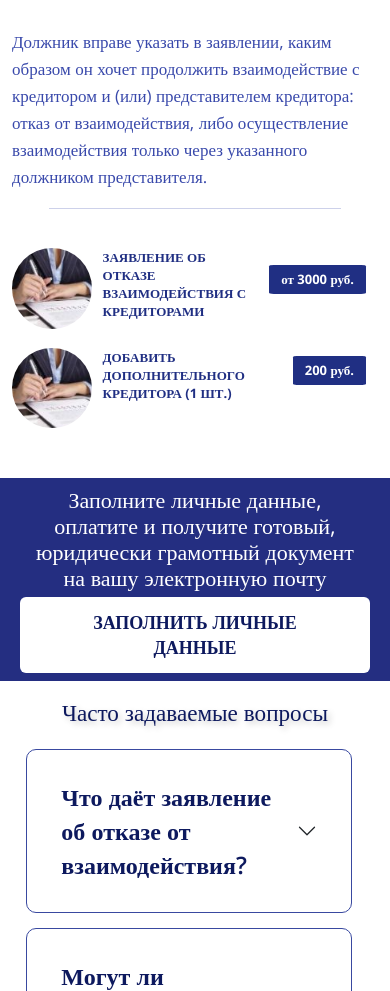
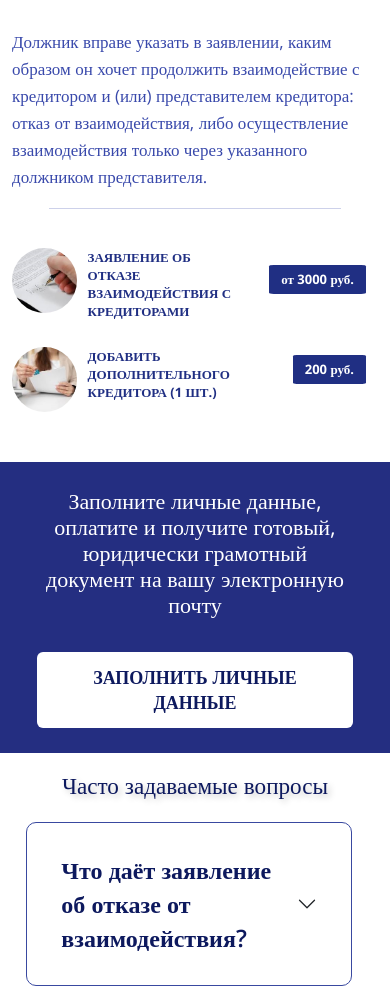
Before and after one commit to LPY-15/tverdoepravo1, a Django app: page /main_page/refusal/ in a window 390 px wide. Shown: the part 1866-2857 px from the top of the page. Run offline with Django 5.2, Linux system fonts and the light colour scheme; some libraries are stand-ins or nearby versions.

Commit message:
minor scaling fixes

```diff
--- a/main_page/static/main_page/css/expertise.css
+++ b/main_page/static/main_page/css/expertise.css
@@ -214,7 +214,7 @@ body {
 
 .text h2 {
     color: #333333;
-    font-size: 35px;
+    font-size: 32px;
     line-height: 45.5px;
     margin:0px 0px 20px;
     font-weight: 700;
--- a/main_page/static/main_page/css/refusal.css
+++ b/main_page/static/main_page/css/refusal.css
@@ -227,7 +227,7 @@ body {
 
 @media (max-width:1100px) {
     .pricing .article img {
-        max-width: 80px;
+        max-width: 65px;
     }
 }
 
@@ -275,7 +275,7 @@ body {
     font-size: 22px;
     line-height: 26px;
     font-weight: 400;
-    margin: 0% 2% 2% 2%;
+    margin: 5%;
 }
 
 .blue-line .btn {
@@ -287,6 +287,7 @@ body {
     text-transform: uppercase;
     padding: 13px 30px;
     border-width: 0px;
+    margin: 5%;
 }
 
 .faq {
--- a/main_page/templates/main_page/refusal.html
+++ b/main_page/templates/main_page/refusal.html
@@ -343,14 +343,14 @@
             <div class="container">
                 <div class="row">
                     <div class="col-lg-6 article">
-                        <img src="{% static 'main_page/img/hover1.jpg' %}" alt="phone">
+                        <img src="{% static 'main_page/img/refusal1.jpeg' %}" alt="phone">
                         <div class="article-text">
                             <h3>Заявление об<br> Отказе<br> взаимодействия с<br> кредиторами</h3>
                             <p>от 3000 руб.</p>
                         </div>
                     </div>
                     <div class="col-lg-6 article">
-                        <img src="{% static 'main_page/img/hover1.jpg' %}" alt="phone">
+                        <img src="{% static 'main_page/img/refusal2.jpeg' %}" alt="phone">
                         <div class="article-text">
                             <h3>добавить<br> дополнительного<br> кредитора (1 шт.)</h3>
                             <p>200 руб.</p>
```
Also changed, not shown: main_page/static/main_page/css/cancellation.css (+8 -1 lines), main_page/static/main_page/img/refusal1.jpeg (added), main_page/static/main_page/img/refusal2.jpeg (added).
